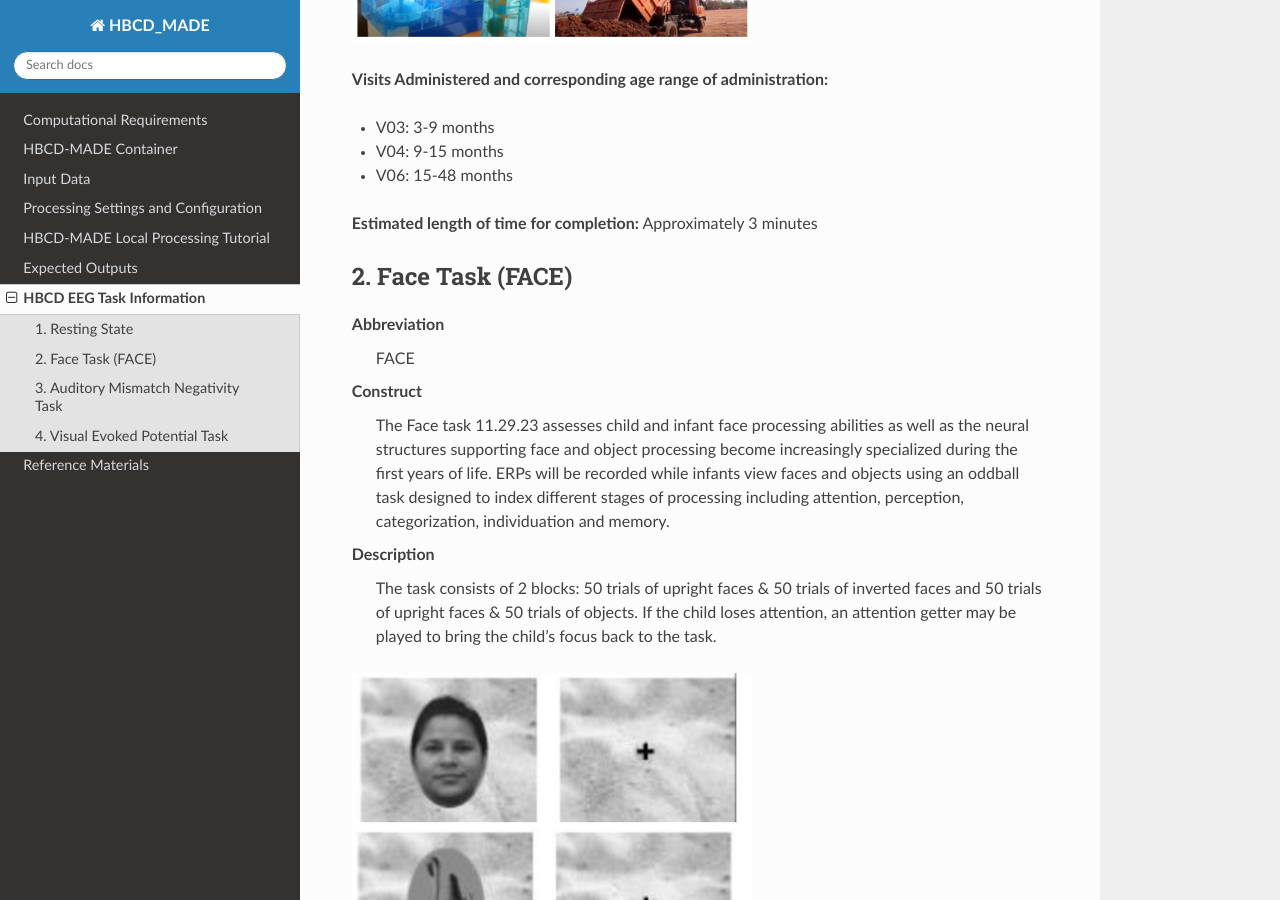
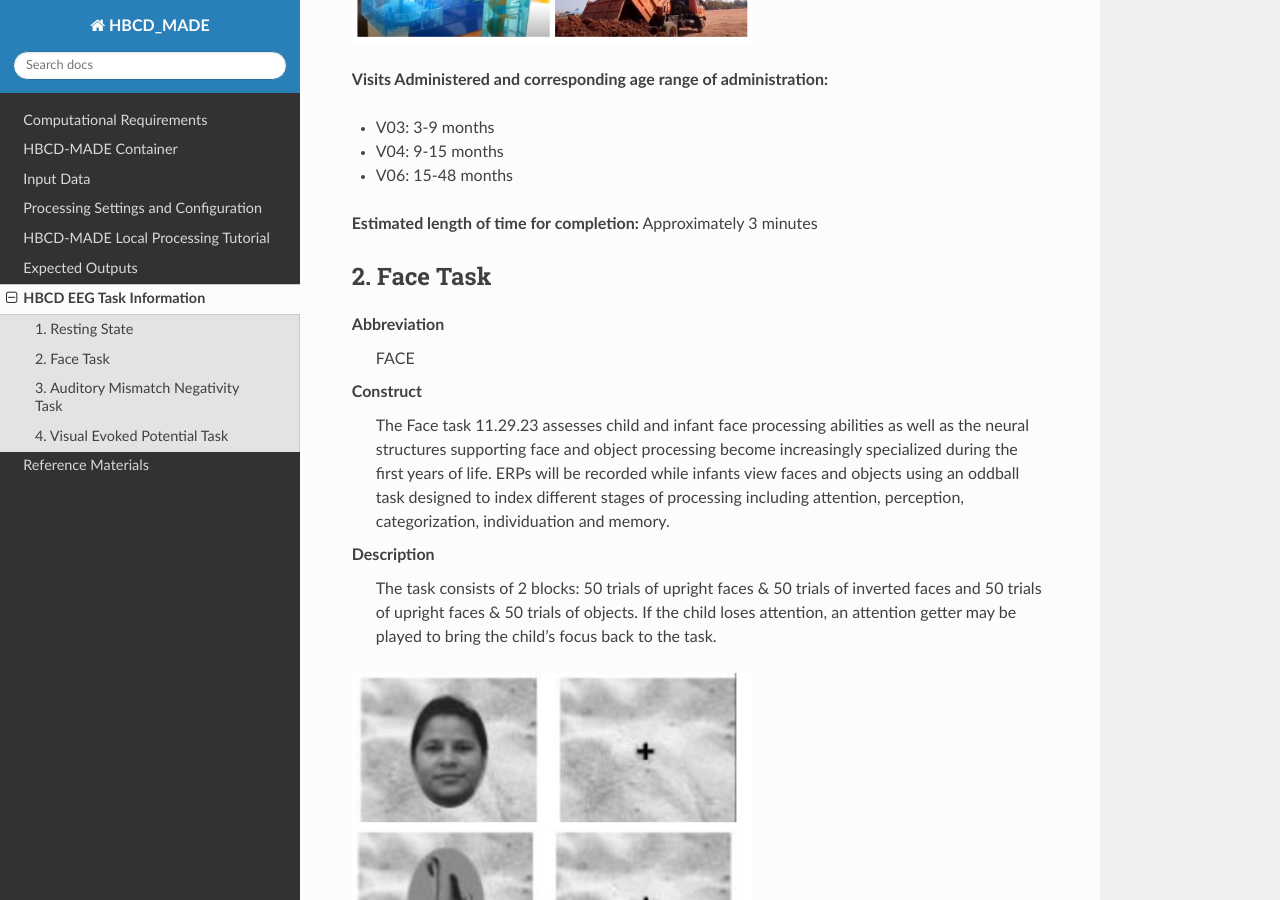
Before and after one commit to DCAN-Labs/HBCD-MADE, a Sphinx documentation site: the page built from docs/source/task_info.rst, in a window 1280 px wide and 900 px high, scrolled down 693 px. Built offline with Sphinx 7.4.7 and the Read the Docs theme 2.0.0, drawn with Linux system fonts in a browser that asks for light colours.

Commit message:
Update task_info.rst

```diff
--- a/docs/source/task_info.rst
+++ b/docs/source/task_info.rst
@@ -31,8 +31,8 @@ Description
 
 **Estimated length of time for completion:** Approximately 3 minutes
 
-2. Face Task (FACE)
---------------------
+2. Face Task
+-------------
 
 Abbreviation
 	FACE
```
